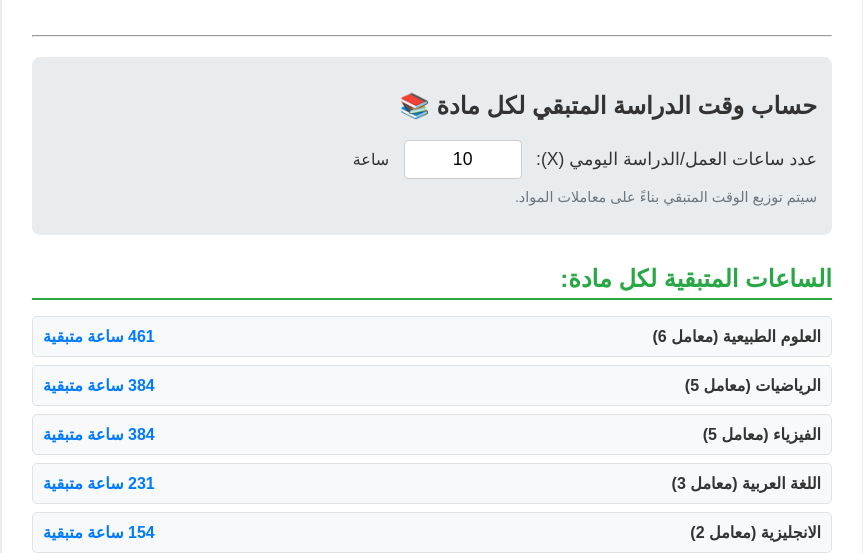
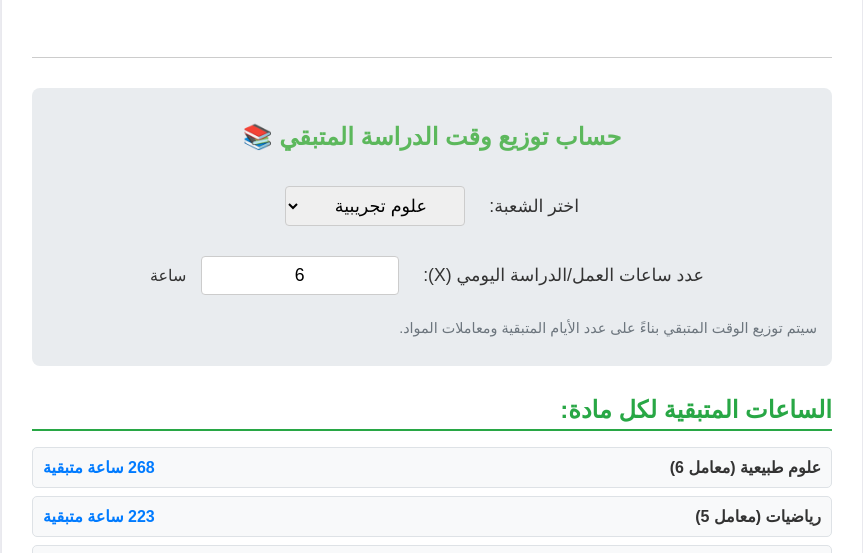
Before and after one commit to algdevman/bac_countdown, a plain HTML site: page index.html in a window 1280 px wide. Shown: the part 245-798 px from the top of the page, without its empty margins (208-1071 px from the left). Drawn offline with Linux system fonts and the light colour scheme.

Commit message:
Update index.html

```diff
--- a/index.html
+++ b/index.html
@@ -3,7 +3,7 @@
 <head>
     <meta charset="UTF-8">
     <meta name="viewport" content="width=device-width, initial-scale=1.0">
-    <title>عداد البكالوريا وحساب وقت الدراسة</title>
+    <title>عداد البكالوريا وحساب وقت الدراسة - جميع الشعب</title>
     <style>
         body {
             font-family: 'Arial', sans-serif;
@@ -34,22 +34,32 @@
             display: inline-block;
             border-radius: 5px;
         }
-        .time-input {
+        hr {
+            border: 0;
+            height: 1px;
+            background: #ccc;
+            margin: 30px 0;
+        }
+        .controls-section {
             margin: 20px 0;
             padding: 15px;
             background: #e9ecef;
             border-radius: 8px;
             text-align: right;
+            display: flex;
+            flex-wrap: wrap;
+            justify-content: space-around;
+            align-items: center;
         }
-        .time-input label, .time-input input {
+        .controls-section label, .controls-section select, .controls-section input {
             font-size: 1.1em;
-            margin-left: 10px;
+            margin: 5px 10px;
         }
-        .time-input input {
+        .controls-section input, .controls-section select {
             padding: 8px;
             border: 1px solid #ccc;
             border-radius: 4px;
-            width: 100px;
+            width: 180px;
             text-align: center;
         }
         #study-hours-results {
@@ -94,12 +104,26 @@
 
     <hr>
 
-    <div class="time-input">
-        <h2>حساب وقت الدراسة المتبقي لكل مادة 📚</h2>
-        <label for="daily-hours">عدد ساعات العمل/الدراسة اليومي (X):</label>
-        <input type="text" id="daily-hours" value="10" min="1" onchange="calculateStudyHours()">
-        <span>ساعة</span>
-        <p style="font-size: 0.9em; color: #6c757d; margin-top: 10px;">سيتم توزيع الوقت المتبقي بناءً على معاملات المواد.</p>
+    <div class="controls-section">
+        <h2 style="width: 100%; text-align: center; color: #5cb85c;">حساب توزيع وقت الدراسة المتبقي 📚</h2>
+
+        <div style="margin: 10px 0;">
+            <label for="branch-select">اختر الشعبة:</label>
+            <select id="branch-select" onchange="calculateStudyHours()">
+                <option value="science">علوم تجريبية</option>
+                <option value="arts">آداب وفلسفة</option>
+                <option value="math_tech">تقني رياضي</option>
+                <option value="management">تسيير واقتصاد</option>
+                <option value="foreign_lang">لغات أجنبية</option>
+            </select>
+        </div>
+
+        <div style="margin: 10px 0;">
+            <label for="daily-hours">عدد ساعات العمل/الدراسة اليومي (X):</label>
+            <input type="text" id="daily-hours" value="6" min="1" oninput="calculateStudyHours()">
+            <span>ساعة</span>
+        </div>
+        <p style="font-size: 0.9em; color: #6c757d; margin-top: 10px; width: 100%;">سيتم توزيع الوقت المتبقي بناءً على عدد الأيام المتبقية ومعاملات المواد.</p>
     </div>
 
     <div id="study-hours-results">
@@ -111,55 +135,50 @@
 
 <script>
     // **1. العداد التنازلي**
-    // التاريخ المستهدف: 15 جوان 2026
     const targetDate = new Date("June 15, 2026 00:00:00").getTime();
 
     function updateCountdown() {
         const now = new Date().getTime();
         const distance = targetDate - now;
 
-        // حساب الزمن للوحدات
         const days = Math.floor(distance / (1000 * 60 * 60 * 24));
         const hours = Math.floor((distance % (1000 * 60 * 60 * 24)) / (1000 * 60 * 60));
         const minutes = Math.floor((distance % (1000 * 60 * 60)) / (1000 * 60));
         const seconds = Math.floor((distance % (1000 * 60)) / 1000);
 
-        // عرض النتيجة
         document.getElementById("countdown").innerHTML = `${days} يـوم | ${hours} سـاعة | ${minutes} دقـيقة | ${seconds} ثـانية`;
 
-        // إذا انتهى العد
         if (distance < 0) {
             clearInterval(countdownInterval);
             document.getElementById("countdown").innerHTML = "انتهى الوقت! بالتوفيق في الامتحانات!";
         }
     }
 
-    // تحديث العداد كل ثانية
-    updateCountdown(); // للتشغيل الفوري
+    updateCountdown();
     const countdownInterval = setInterval(updateCountdown, 1000);
 
 
-    // **2. حساب وقت الدراسة المتبقي**
-    const subjects = [
-        { name: "العلوم الطبيعية", coefficient: 6 },
-        { name: "الرياضيات", coefficient: 5 },
-        { name: "الفيزياء", coefficient: 5 },
-        { name: "اللغة العربية", coefficient: 3 },
-        { name: "الانجليزية", coefficient: 2 },
-        { name: "الفرنسية", coefficient: 2 },
-        { name: "العلوم الإسلامية", coefficient: 2 },
-        { name: "التاريخ والجغرافيا", coefficient: 2 },
-        { name: "الفلسفة", coefficient: 2 }
-    ];
+    // **2. بيانات المواد والمعاملات لجميع الشعب**
+    const branches = {
+        "science": { subjects: [ { name: "علوم طبيعية", coeff: 6 }, { name: "رياضيات", coeff: 5 }, { name: "فيزياء", coeff: 5 }, { name: "لغة عربية", coeff: 3 }, { name: "تاريخ وجغرافيا", coeff: 2 }, { name: "علوم إسلامية", coeff: 2 }, { name: "فلسفة", coeff: 2 }, { name: "لغة فرنسية", coeff: 2 }, { name: "لغة إنجليزية", coeff: 2 }, { name: "تربية بدنية", coeff: 1, optional: true } ] },
+        "arts": { subjects: [ { name: "فلسفة", coeff: 6 }, { name: "لغة عربية وآدابها", coeff: 6 }, { name: "تاريخ وجغرافيا", coeff: 4 }, { name: "لغة فرنسية", coeff: 3 }, { name: "لغة إنجليزية", coeff: 3 }, { name: "علوم إسلامية", coeff: 2 }, { name: "رياضيات", coeff: 2 }, { name: "علوم طبيعية", coeff: 2 }, { name: "تربية بدنية", coeff: 1, optional: true } ] },
+        "math_tech": { subjects: [ { name: "رياضيات", coeff: 6 }, { name: "هندسة (تخصص)", coeff: 6 }, { name: "فيزياء", coeff: 5 }, { name: "لغة عربية", coeff: 3 }, { name: "لغة فرنسية", coeff: 2 }, { name: "لغة إنجليزية", coeff: 2 }, { name: "تاريخ وجغرافيا", coeff: 2 }, { name: "علوم إسلامية", coeff: 2 }, { name: "فلسفة", coeff: 2 }, { name: "تربية بدنية", coeff: 1, optional: true } ] },
+        "management": { subjects: [ { name: "تسيير واقتصاد", coeff: 7 }, { name: "محاسبة", coeff: 5 }, { name: "رياضيات", coeff: 3 }, { name: "قانون", coeff: 2 }, { name: "لغة عربية", coeff: 3 }, { name: "تاريخ وجغرافيا", coeff: 3 }, { name: "فلسفة", coeff: 2 }, { name: "لغة فرنسية", coeff: 2 }, { name: "لغة إنجليزية", coeff: 2 }, { name: "علوم إسلامية", coeff: 2 }, { name: "تربية بدنية", coeff: 1, optional: true } ] },
+        "foreign_lang": { subjects: [ { name: "لغة أجنبية 1", coeff: 5 }, { name: "لغة أجنبية 2", coeff: 5 }, { name: "لغة عربية وآدابها", coeff: 3 }, { name: "لغة أجنبية 3", coeff: 4 }, { name: "تاريخ وجغرافيا", coeff: 3 }, { name: "فلسفة", coeff: 2 }, { name: "علوم إسلامية", coeff: 2 }, { name: "رياضيات", coeff: 2 }, { name: "علوم طبيعية", coeff: 2 }, { name: "تربية بدنية", coeff: 1, optional: true } ] }
+    };
 
+    // **3. دالة حساب وقت الدراسة المتبقي**
     function calculateStudyHours() {
         const dailyHoursInput = document.getElementById('daily-hours');
+        const branchSelect = document.getElementById('branch-select');
+        const selectedBranch = branchSelect.value;
+        const currentSubjects = branches[selectedBranch].subjects;
+
         const dailyStudyHours = parseFloat(dailyHoursInput.value);
 
         // التحقق من الإدخال
         if (isNaN(dailyStudyHours) || dailyStudyHours <= 0) {
-            dailyHoursInput.value = 1; // تعيين قيمة افتراضية في حالة الخطأ
-            calculateStudyHours();
+            dailyHoursInput.value = 6;
             return;
         }
 
@@ -169,23 +188,25 @@
         // إجمالي عدد الأيام المتبقية
         const remainingDays = Math.ceil(distanceMs / (1000 * 60 * 60 * 24));
 
-        // إجمالي عدد ساعات الدراسة المتبقية (Total Study Hours)
+        // إجمالي عدد ساعات الدراسة المتبقية
         const totalStudyHours = remainingDays * dailyStudyHours;
 
-        // مجموع المعاملات
-        const totalCoefficient = subjects.reduce((sum, subject) => sum + subject.coefficient, 0);
+        // مجموع المعاملات الأساسية (تجاهل الاختياري مؤقتًا)
+        const totalCoefficient = currentSubjects.reduce((sum, subject) => sum + subject.coeff, 0);
 
         const hoursList = document.getElementById('hours-list');
-        hoursList.innerHTML = ''; // تفريغ القائمة قبل إعادة التعبئة
+        hoursList.innerHTML = ''; // تفريغ القائمة
 
-        subjects.forEach(subject => {
+        currentSubjects.forEach(subject => {
+            // المادة الاختيارية (مثل التربية البدنية) لا يتم تضمينها هنا لتوزيع الوقت
+            if (subject.optional) return;
+
             // حساب الساعات المخصصة للمادة
-            const subjectHours = (subject.coefficient / totalCoefficient) * totalStudyHours;
+            const subjectHours = (subject.coeff / totalCoefficient) * totalStudyHours;
 
-            // إنشاء عنصر القائمة
             const listItem = document.createElement('li');
             listItem.innerHTML = `
-                <span class="subject-name">${subject.name} (معامل ${subject.coefficient})</span>
+                <span class="subject-name">${subject.name} (معامل ${subject.coeff})</span>
                 <span class="hours-left">${Math.round(subjectHours)} ساعة متبقية</span>
             `;
             hoursList.appendChild(listItem);
@@ -194,7 +215,7 @@
         // إضافة المجموع الكلي أسفل القائمة
         const totalItem = document.createElement('li');
         totalItem.style.fontWeight = 'bold';
-        totalItem.style.backgroundColor = '#d4edda'; // لون للخلفية
+        totalItem.style.backgroundColor = '#d4edda';
         totalItem.innerHTML = `
             <span class="subject-name">إجمالي ساعات الدراسة المتبقية</span>
             <span class="hours-left">${Math.round(totalStudyHours)} ساعة</span>
@@ -203,7 +224,7 @@
 
     }
 
-    // تشغيل الحساب عند تحميل الصفحة
+    // تشغيل الحساب عند تحميل الصفحة (افتراضياً علوم تجريبية و 6 ساعات)
     window.onload = calculateStudyHours;
 </script>
 
```
